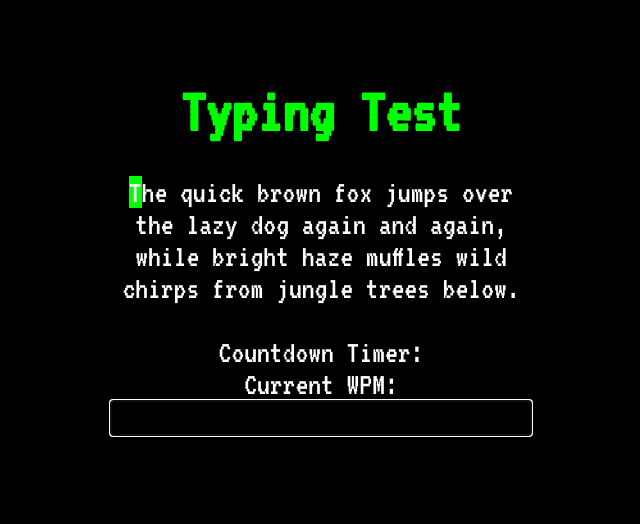
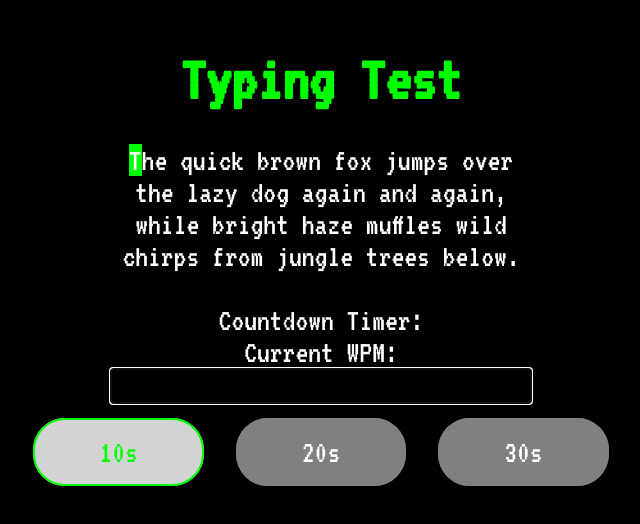
Before and after one commit to VectorLe/typing-test, a plain HTML site: page index.html in a window 1280 px wide. Shown: the part 142-666 px from the top of the page, without its empty margins (319-959 px from the left). Drawn offline with Linux system fonts and the light colour scheme.

Commit message:
Added time input HTML/CSS

```diff
--- a/index.html
+++ b/index.html
@@ -17,6 +17,20 @@
 					autocapitalize="none"
 					maxlength="10">
 			</div>
+			<div class="settings-container">
+				  <div class="timeBtn">
+				    <input type="radio" id="10s" name="time" value="huey" checked />
+				    <label for="10s">10s</label>
+				  </div>
+				   <div class="timeBtn">
+				    <input type="radio" id="20s" name="time" value="huey" />
+				    <label for="20s">20s</label>
+				  </div>
+				   <div class="timeBtn">
+				    <input type="radio" id="30s" name="time" value="huey" />
+				    <label for="30s">30s</label>
+				  </div>
+			</div>
 		</div>
 	</body>
 	<script src="script.js" defer></script>
--- a/styles.css
+++ b/styles.css
@@ -13,6 +13,7 @@ input {
 	align-items: center;
 	width: 100%;
 	height: 100%;
+	flex-direction: column;
 }
 .test-container {
 	width: 33%;
@@ -28,6 +29,38 @@ h1 {
 }
 .prompt,
 .timerText, .wpmText,
-.test-container input {
+.test-container input,
+.settings-container label {
 	font-size: 2em;
 }
+.settings-container {
+	display: flex;
+	margin-top: 2em;
+	width: 400px;
+	justify-content: center;
+}
+.timeBtn {
+	position: relative;
+	margin: 0 1em;
+}
+.timeBtn > label {
+	padding: 0.5em 2em;
+	background: gray;
+	border: 2px solid gray;
+	border-radius: 1em;
+	cursor: pointer;
+}
+.timeBtn > input:hover {
+	cursor: pointer;
+}
+.timeBtn input:checked + label {
+	color: lime;
+	border: 2px solid lime;
+	background: lightgray;
+}
+.timeBtn > input {
+	position: absolute;
+	width: 100%;
+	height: 100%;
+	opacity: 0;
+}
```
